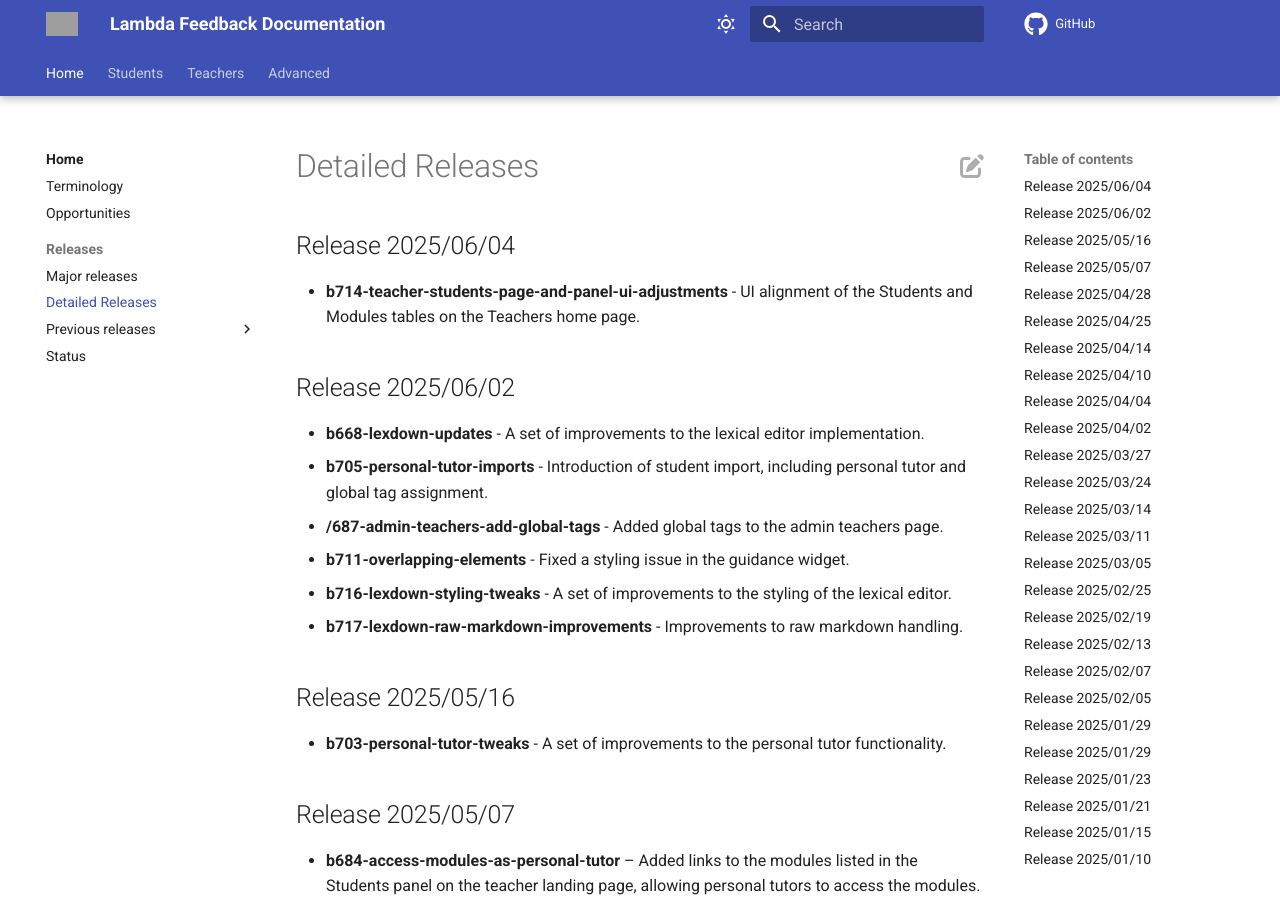
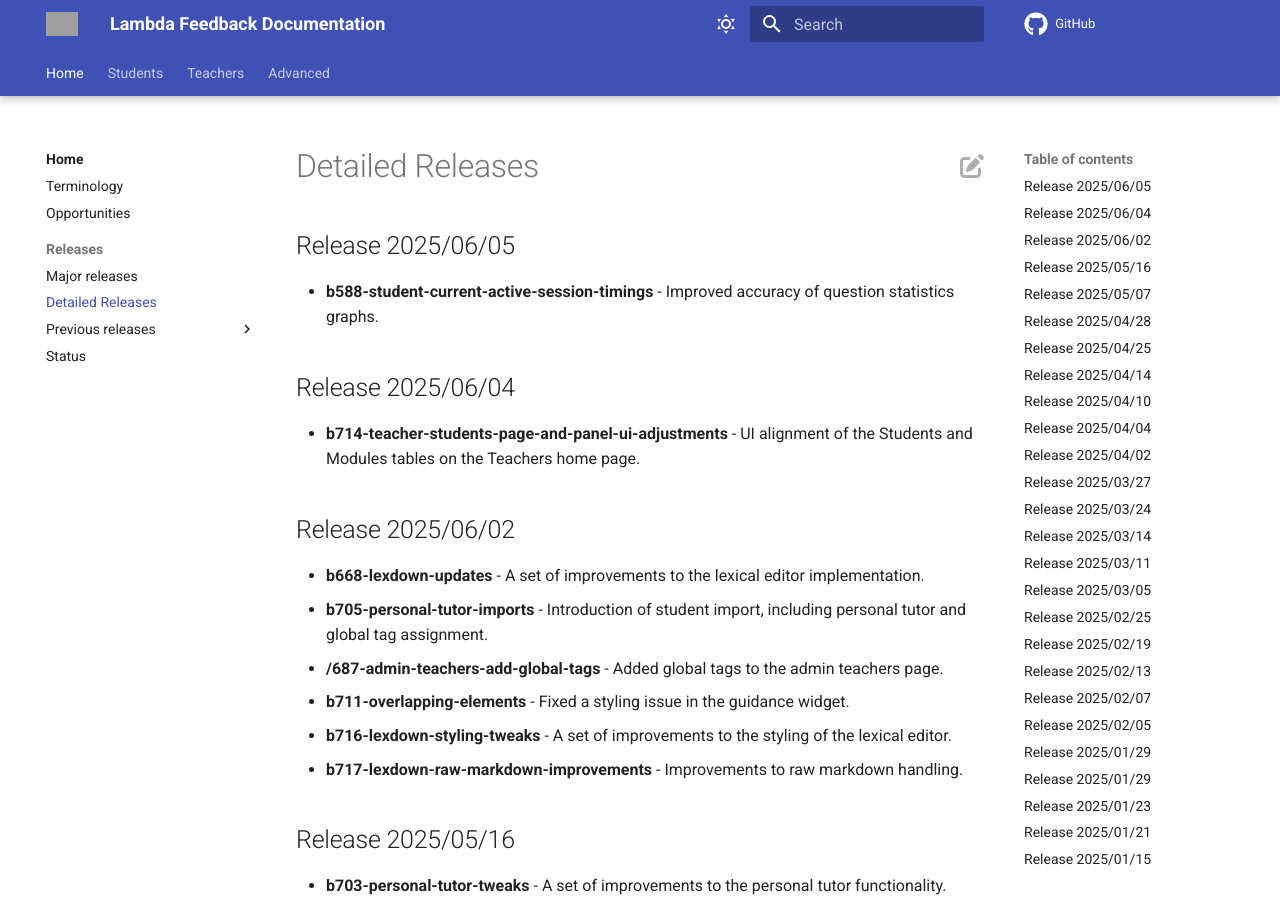
Before and after one commit to lambda-feedback/user-documentation, an MkDocs documentation site: the page built from docs/releases/detailed_releases.md, in a window 1280 px wide and 900 px high. Built offline with MkDocs 1.6.1 and Material for MkDocs 9.7.7, drawn with Linux system fonts in a browser that asks for light colours; comment, search, counter and statistics services are not loaded; grey boxes are pictures that could not be loaded.

Commit message:
Release 2025/06/05 added

```diff
--- a/docs/releases/detailed_releases.md
+++ b/docs/releases/detailed_releases.md
@@ -1,3 +1,7 @@
+## Release 2025/06/05
+
+- **b588-student-current-active-session-timings** -  Improved accuracy of question statistics graphs.
+
 ## Release 2025/06/04
 
 - **b714-teacher-students-page-and-panel-ui-adjustments** - UI alignment of the Students and Modules tables on the Teachers home page.
```
